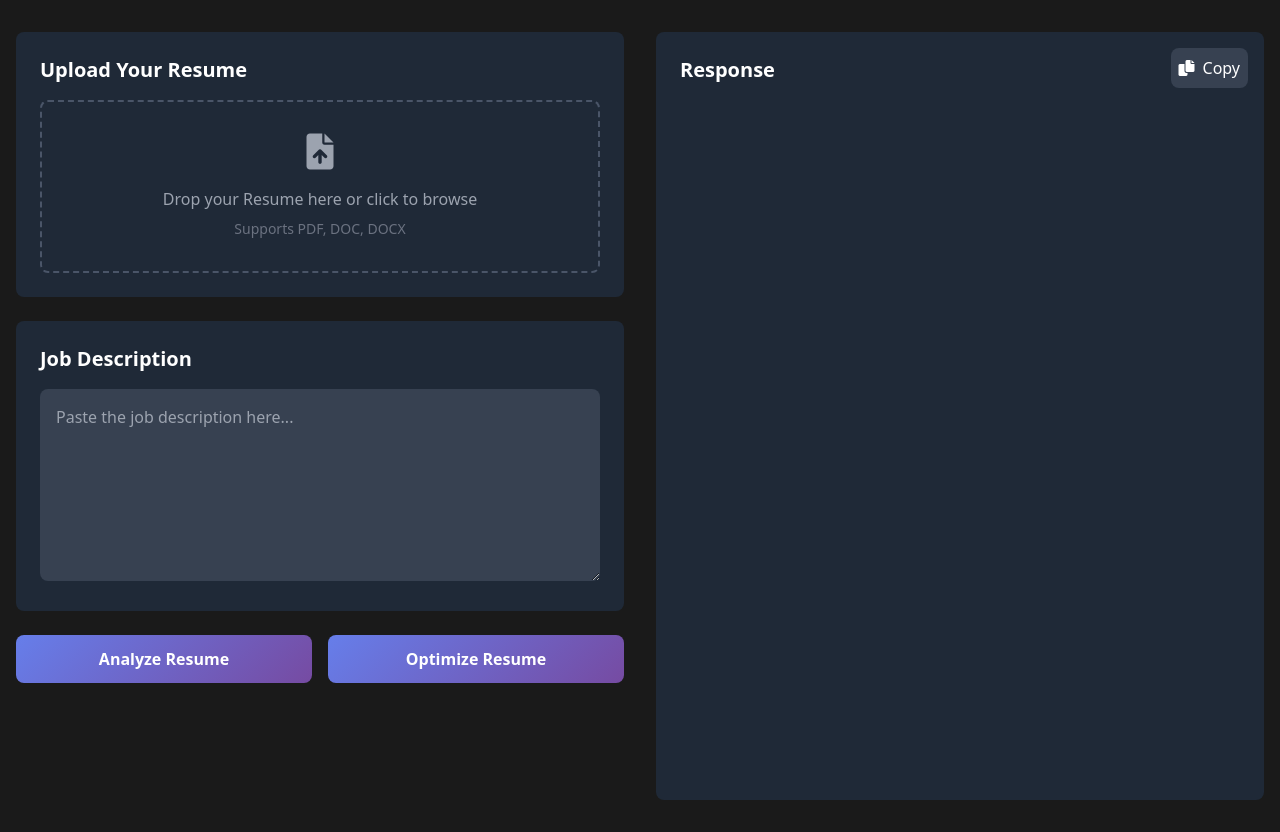
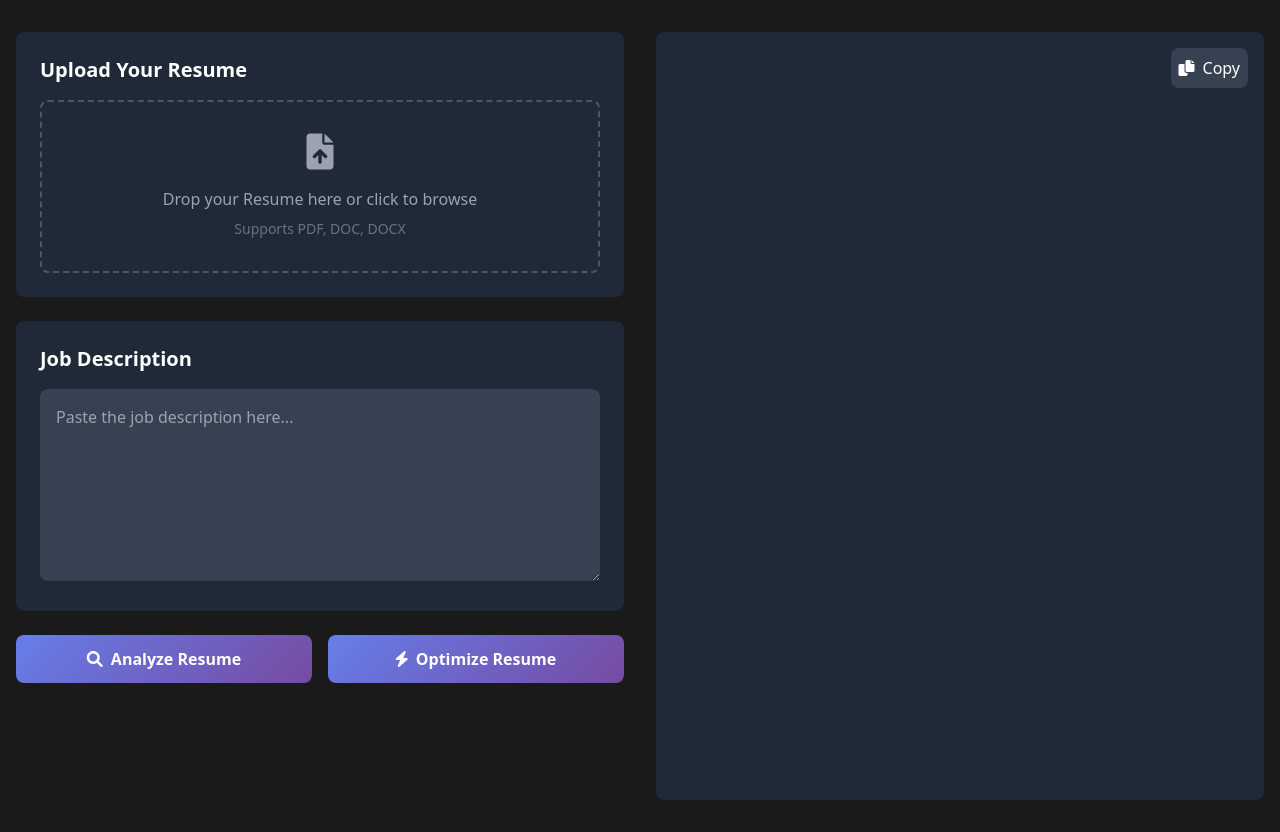
Before and after one commit to DigitaTransforma/cv-agent, a Flask app: page / in a window 1280 px wide. Shown: the part 100-932 px from the top of the page. Run offline with Flask 3, Linux system fonts and the light colour scheme; some libraries are stand-ins or nearby versions.

Commit message:
UI Improvements

```diff
--- a/templates/index.html
+++ b/templates/index.html
@@ -129,10 +129,12 @@
 
                 <!-- Action Buttons -->
                 <div class="flex space-x-4">
-                    <button id="analyze-btn" class="flex-1 modern-button text-white font-semibold py-3 px-6 rounded-lg transition duration-300">
+                    <button id="analyze-btn" class="flex-1 modern-button bg-blue-600 hover:bg-blue-700 text-white font-semibold py-3 px-6 rounded-lg transition duration-300 flex items-center justify-center gap-2">
+                        <i class="fas fa-magnifying-glass"></i>
                         Analyze Resume
                     </button>
-                    <button id="optimize-btn" class="flex-1 modern-button text-white font-semibold py-3 px-6 rounded-lg transition duration-300">
+                    <button id="optimize-btn" class="flex-1 modern-button bg-green-600 hover:bg-green-700 text-white font-semibold py-3 px-6 rounded-lg transition duration-300 flex items-center justify-center gap-2">
+                        <i class="fas fa-bolt"></i>
                         Optimize Resume
                     </button>
                 </div>
@@ -140,14 +142,11 @@
 
             <!-- Response Section -->
             <div id="response-container" class="bg-gray-800 rounded-lg p-6 relative">
-                <div class="flex justify-between items-center mb-4">
-                    <h2 class="text-xl font-semibold">Response</h2>
-                    <button class="copy-button" onclick="copyResponse()">
+                <button id="copy-btn" class="copy-button" onclick="copyToClipboard()">
                     <i class="fas fa-copy"></i>
                     <span>Copy</span>
                 </button>
-                </div>
-                <div id="response-area" class="prose prose-invert"></div>
+                <div id="response-area" class="prose prose-invert mt-2"></div>
                 <div id="loading" class="hidden">
                     <div class="spinner mx-auto"></div>
                     <p class="text-center mt-4">Processing your Resume...</p>
@@ -157,7 +156,7 @@
     </div>
 
     <script>
-        document.addEventListener('DOMContentLoaded', function() {
+        document.addEventListener('DOMContentLoaded', () => {
             const uploadArea = document.getElementById('upload-area');
             const fileInput = document.getElementById('cv-upload');
             const jobDescription = document.getElementById('job-description');
@@ -258,17 +257,37 @@
                 }
             }
 
-            function copyResponse() {
-                const responseText = document.getElementById('response-area').innerText;
-                navigator.clipboard.writeText(responseText).then(() => {
-                    const copyBtn = document.querySelector('.copy-button');
-                    const originalContent = copyBtn.innerHTML;
+            function copyToClipboard() {
+                const responseArea = document.getElementById('response-area');
+                const copyBtn = document.getElementById('copy-btn');
+
+                if (responseArea.textContent.trim() === '') return;
+
+                navigator.clipboard.writeText(responseArea.textContent)
+                    .then(() => {
+                        // Visual feedback
                         copyBtn.innerHTML = '<i class="fas fa-check"></i><span>Copied!</span>';
+                        copyBtn.classList.add('bg-green-600');
+
+                        // Reset after 2 seconds
                         setTimeout(() => {
-                        copyBtn.innerHTML = originalContent;
+                            copyBtn.innerHTML = '<i class="fas fa-copy"></i><span>Copy</span>';
+                            copyBtn.classList.remove('bg-green-600');
+                        }, 2000);
+                    })
+                    .catch(err => {
+                        console.error('Failed to copy text: ', err);
+                        copyBtn.innerHTML = '<i class="fas fa-times"></i><span>Failed</span>';
+                        copyBtn.classList.add('bg-red-600');
+
+                        setTimeout(() => {
+                            copyBtn.innerHTML = '<i class="fas fa-copy"></i><span>Copy</span>';
+                            copyBtn.classList.remove('bg-red-600');
                         }, 2000);
                     });
             }
+
+            window.copyToClipboard = copyToClipboard;
 
             analyzeBtn.addEventListener('click', () => processCV('analyze'));
             optimizeBtn.addEventListener('click', () => processCV('optimize'));
```
Lines whose indentation alone changed are shown as unchanged.
